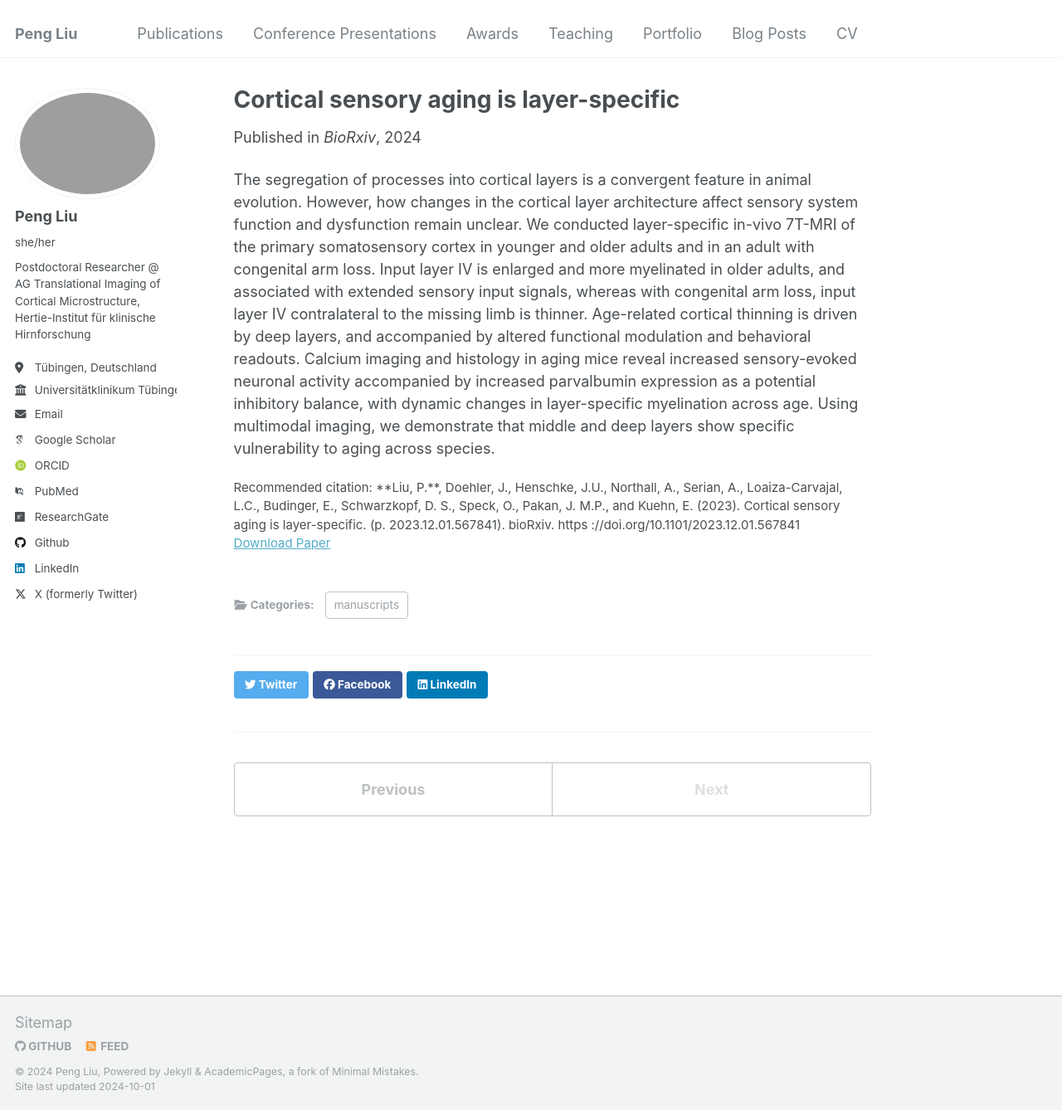
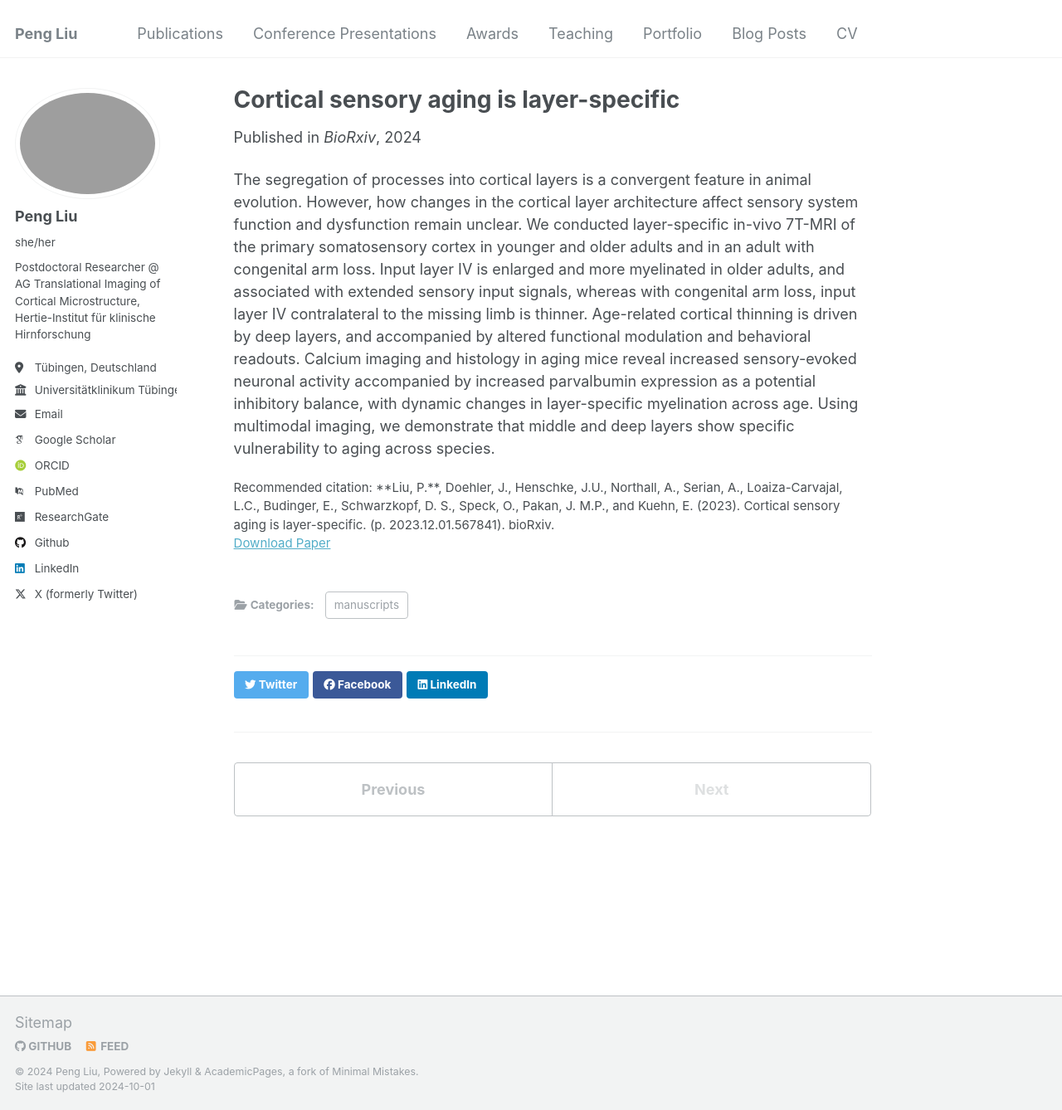
Before and after one commit to PengLiu1120/pengliu, a Jekyll site: the page built from _publications/2024-07-15-paper-title-number-4.md, in a window 1280 px wide and 1338 px high. Shown: the whole window at 83% size. Built offline with Jekyll 4.4.1, drawn with Linux system fonts in a browser that asks for light colours; some web fonts are replaced.

Commit message:
Update 2024-07-15-paper-title-number-4.md

```diff
--- a/_publications/2024-07-15-paper-title-number-4.md
+++ b/_publications/2024-07-15-paper-title-number-4.md
@@ -7,7 +7,7 @@ excerpt: ''
 date: 2024-07-15
 venue: 'BioRxiv'
 paperurl: 'http://academicpages.github.io/files/paper4.pdf'
-citation: '**Liu, P.**, Doehler, J., Henschke, J.U., Northall, A., Serian, A., Loaiza-Carvajal, L.C., Budinger, E., Schwarzkopf, D. S., Speck, O., Pakan, J. M.P., and Kuehn, E. (2023). Cortical sensory aging is layer-specific. (p. 2023.12.01.567841). bioRxiv. https ://doi.org/10.1101/2023.12.01.567841'
+citation: '**Liu, P.**, Doehler, J., Henschke, J.U., Northall, A., Serian, A., Loaiza-Carvajal, L.C., Budinger, E., Schwarzkopf, D. S., Speck, O., Pakan, J. M.P., and Kuehn, E. (2023). Cortical sensory aging is layer-specific. (p. 2023.12.01.567841). bioRxiv.'
 ---
 
 The segregation of processes into cortical layers is a convergent feature in animal evolution. However, how changes in the cortical layer architecture affect sensory system function and dysfunction remain unclear. We conducted layer-specific in-vivo 7T-MRI of the primary somatosensory cortex in younger and older adults and in an adult with congenital arm loss. Input layer IV is enlarged and more myelinated in older adults, and associated with extended sensory input signals, whereas with congenital arm loss, input layer IV contralateral to the missing limb is thinner. Age-related cortical thinning is driven by deep layers, and accompanied by altered functional modulation and behavioral readouts. Calcium imaging and histology in aging mice reveal increased sensory-evoked neuronal activity accompanied by increased parvalbumin expression as a potential inhibitory balance, with dynamic changes in layer-specific myelination across age. Using multimodal imaging, we demonstrate that middle and deep layers show specific vulnerability to aging across species.
```
